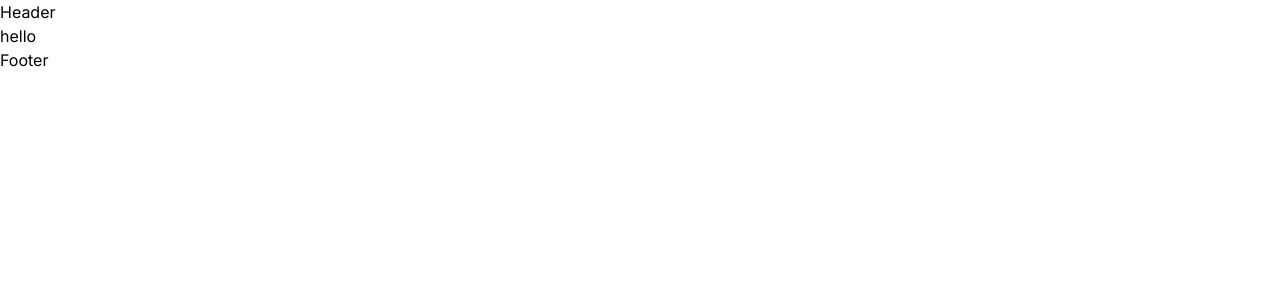
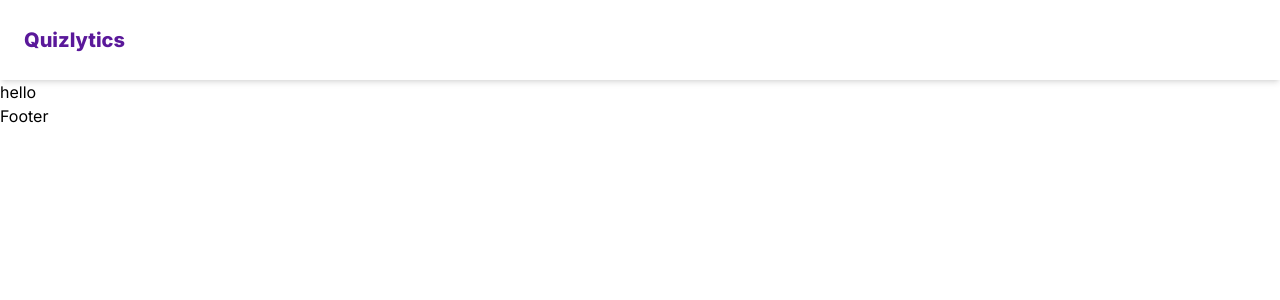
Before and after one commit to code-rizzard/quizlytics_nextjs, a Next.js app: page / in a window 1280 px wide. Shown: the top 300 px of the page. Built offline with nearby package versions, Linux system fonts and the light colour scheme.

Commit message:
Added content to header

```diff
--- a/app/layout.tsx
+++ b/app/layout.tsx
@@ -18,7 +18,7 @@ export default function RootLayout({
 }) {
   return (
     <html lang="en"
-    className='bg-neutral'
+    className='bg-neutral '
     >
       <body className={inter.className}>
         <Header/>
--- a/components/shared/Header.tsx
+++ b/components/shared/Header.tsx
@@ -1,6 +1,21 @@
 const Header = () => {
   return (
-    <div>Header</div>
+    <header
+    className="w-full h-[10vh] shadow-md"
+    >
+        <nav
+        className="px-6 py-3 w-full h-full flex flex-row justify-between items-center"
+        >
+            <h2
+            className="text-xl font-extrabold text-primary-dark"
+            >Quizlytics</h2>
+            <button type="button"
+            className="text-primary hover:text-primary-dark sm:hidden"
+            >
+                burger
+            </button>
+        </nav>
+    </header>
   )
 }
 
```
